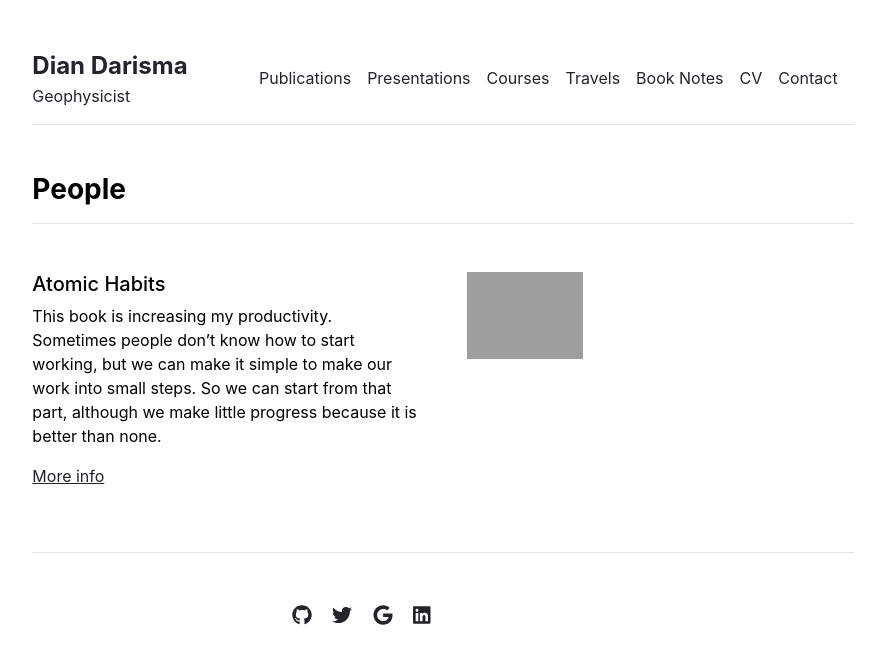
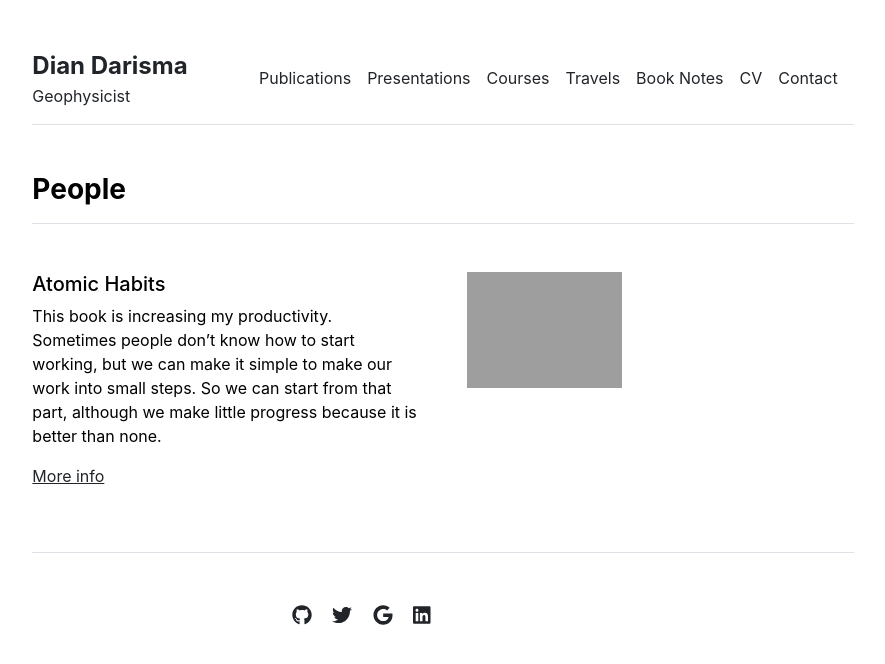
Before and after one commit to diandarisma/diandarisma.github.io, a Jekyll site: the page built from booknotes.md, in a window 1280 px wide. Shown: the top 664 px of the page, without its empty margins (197-1082 px from the left). Built offline with Jekyll 4.4.1, drawn with Linux system fonts in a browser that asks for light colours.

Commit message:
Update booknotes.html

```diff
--- a/_layouts/booknotes.html
+++ b/_layouts/booknotes.html
@@ -13,7 +13,7 @@
     <p><a href="{{ site.github.url }}/booknotes/{{ book.url }}">More info</a></p>
   </div>
   <div class="col-md-6">
-    <img src="{{ site.github.url }}/{{ book.image }}" alt="Contact" width="30%">
+    <img src="{{ site.github.url }}/{{ book.image }}" alt="Contact" width="40%">
   </div>
 </div>
 {% endfor %}
```
